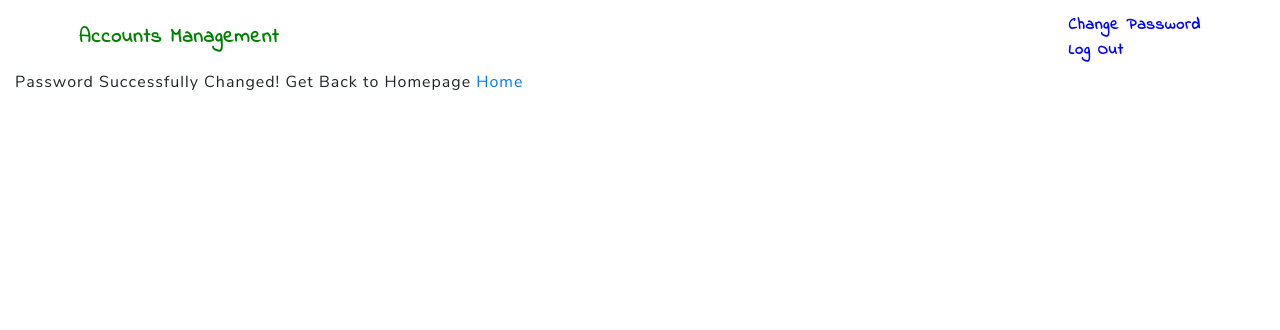
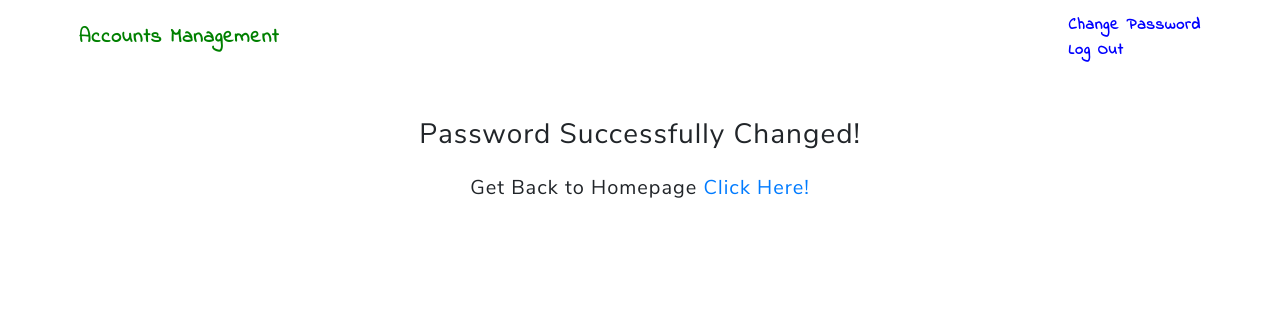
Before and after one commit to dilipj17/dairy-webstie, a Django app: page /accounts/password_change/done/ in a window 1280 px wide. Shown: the top 330 px of the page. Run offline with Django 3.2, Linux system fonts and the light colour scheme; the visitor is signed in with stand-in values (Sample User, id 1); some libraries are stand-ins or nearby versions.

Commit message:
ADDED TITLE AND VHANGE PASSWORD STYLE DONE

```diff
--- a/item_register/templates/add_bill.html
+++ b/item_register/templates/add_bill.html
@@ -1,5 +1,6 @@
 {%extends 'base_templates/base.html'%}
 {% load static %}
+{%block title%}Add Bill{%endblock%}
 {%block content%}
 <style media="screen">
 .table td, .table th {
--- a/item_register/templates/add_item.html
+++ b/item_register/templates/add_item.html
@@ -1,4 +1,5 @@
 {%extends 'base_templates/base_without_navbar.html'%}
+{%block title%}Add Item{%endblock%}
 {%block content%}
   <div class="container mt-3 mr-0">
     <div class="row">
--- a/item_register/templates/add_temp_item.html
+++ b/item_register/templates/add_temp_item.html
@@ -1,4 +1,5 @@
 {%extends 'base_templates/base_without_navbar.html'%}
+{%block title%}Add Item{%endblock%}
 {%block content%}
   <div class="container mt-3 mr-0">
     <div class="row">
--- a/item_register/templates/delete_bill.html
+++ b/item_register/templates/delete_bill.html
@@ -1,4 +1,5 @@
 {%extends 'base_templates/base_without_navbar.html'%}
+{%block title%}Delete Bill{%endblock%}
 {%block content%}
 <form method="post" class="alert alert-danger">{% csrf_token %}
   <div class="alert alert-danger" role="alert">
--- a/item_register/templates/delete_temp_item.html
+++ b/item_register/templates/delete_temp_item.html
@@ -1,4 +1,5 @@
 {%extends 'base_templates/base_without_navbar.html'%}
+{%block title%}Delete Item{%endblock%}
 {%block content%}
 <form method="post" class="alert alert-danger">{% csrf_token %}
   <div class="alert alert-danger" role="alert">
--- a/item_register/templates/update_item.html
+++ b/item_register/templates/update_item.html
@@ -1,4 +1,5 @@
 {%extends 'base_templates/base_without_navbar.html'%}
+{%block title%}Edit Item{%endblock%}
 {%block content%}
   <div class="container mt-3 mr-0">
     <div class="row">
--- a/item_register/templates/update_temp_item.html
+++ b/item_register/templates/update_temp_item.html
@@ -1,4 +1,5 @@
 {%extends 'base_templates/base_without_navbar.html'%}
+{%block title%}Edit Item{%endblock%}
 {%block content%}
   <div class="container mt-3 mr-0">
     <div class="row">
--- a/payment/templates/add_transection.html
+++ b/payment/templates/add_transection.html
@@ -1,4 +1,5 @@
 {%extends 'base_templates/base.html'%}
+{%block title%}Add Transection{%endblock%}
 {%block content%}
 <hr>
 <div class="row mb-4">
--- a/payment/templates/delete_transection.html
+++ b/payment/templates/delete_transection.html
@@ -1,4 +1,5 @@
 {%extends 'base_templates/base_without_navbar.html'%}
+{%block title%}Delete Transection{%endblock%}
 {%block content%}
 <form method="post" class="alert alert-danger">{% csrf_token %}
   <div class="alert alert-danger" role="alert">
--- a/payment/templates/view_transections.html
+++ b/payment/templates/view_transections.html
@@ -1,5 +1,5 @@
 {% extends 'base_templates/base.html'%}
-{%block title%} Bill Reports {%endblock%}
+{%block title%} Payment Reports {%endblock%}
 {%block content%}
 <style media="screen">
 .table td, .table th {
--- a/reports/templates/ledgerqueryform.html
+++ b/reports/templates/ledgerqueryform.html
@@ -1,4 +1,5 @@
 {% extends 'base_templates/base.html'%}
+{%block title%}Customer Query form{%endblock%}
 {%block content%}
 <hr>
 <div class="container mt-4 mr-0">
--- a/templates/registration/password_change_done.html
+++ b/templates/registration/password_change_done.html
@@ -1,5 +1,18 @@
 {%extends 'base_templates/base.html'%}
 {%block content%}
-<h>Password Successfully Changed!</h>
-<h>Get Back to Homepage <a href="{%url 'homepage'%}">Home</a></h>
+<div class="row mt-5">
+  <div class="col-sm-3"></div>
+  <div class="col-sm-6 text-center">
+    <h3>Password Successfully Changed!</h3>
+  </div>
+  <div class="col-sm-3"></div>
+</div>
+<div class="row mt-3">
+  <div class="col-sm-3"></div>
+  <div class="col-sm-6 text-center">
+    <h5>Get Back to Homepage <a href="{%url 'homepage'%}">Click Here!</a></h5>
+  </div>
+  <div class="col-sm-3"></div>
+</div>
+
 {%endblock%}
```
Also changed, not shown: templates/registration/password_change_form.html (+18 -5 lines).
